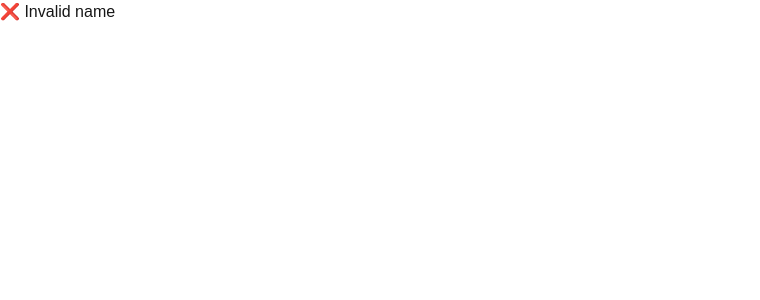
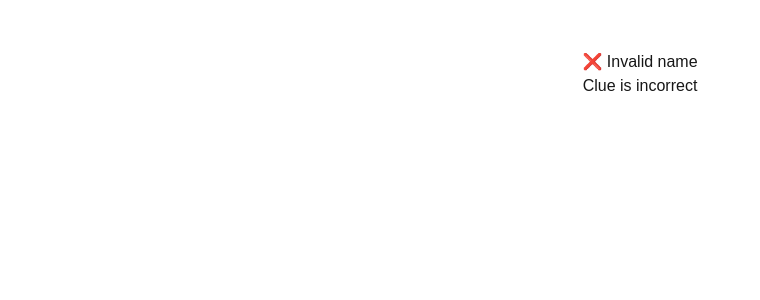
Before and after one commit to VAIBHAV1816M/sprial, a Next.js app in the folder event-frontend/: page /1 in a window 1280 px wide. Shown: the top 300 px of the page, without its empty margins (0-760 px from the left). Built offline with nearby package versions, Linux system fonts and the light colour scheme.

Commit message:
Fix slug redirect loading issue

```diff
--- a/event-frontend/app/[slug]/page.tsx
+++ b/event-frontend/app/[slug]/page.tsx
@@ -1,22 +1,16 @@
 import { redirect } from "next/navigation";
-
-type Props = {
-  params?: {
-    slug?: string;
-  };
-};
 
 const routes: Record<string, string> = {
   "shadow-x": "/phase2",
   "fire-777": "/phase3",
 };
 
-export default function SlugPage({ params }: Props) {
-  const slug = params?.slug?.toLowerCase();
-
-  if (!slug) {
-    return <h1>Loading...</h1>;
-  }
+export default function SlugPage({
+  params,
+}: {
+  params: { slug: string };
+}) {
+  const slug = params.slug.toLowerCase();
 
   const target = routes[slug];
 
@@ -24,5 +18,10 @@ export default function SlugPage({ params }: Props) {
     redirect(target);
   }
 
-  return <h1>❌ Invalid name</h1>;
+  return (
+    <div style={{ textAlign: "center", marginTop: "50px" }}>
+      <h1>❌ Invalid name</h1>
+      <p>Clue is incorrect</p>
+    </div>
+  );
 }
```
